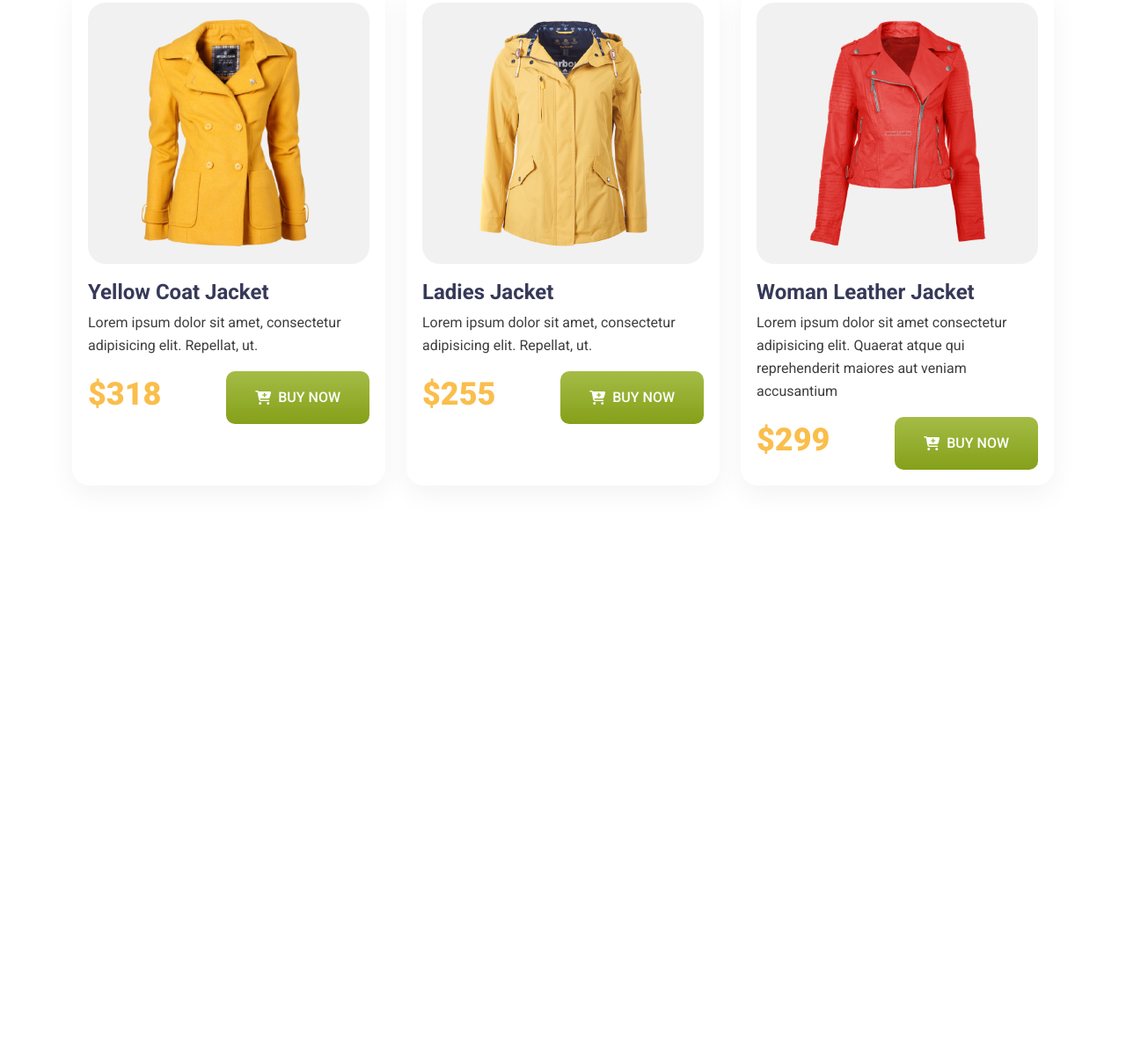
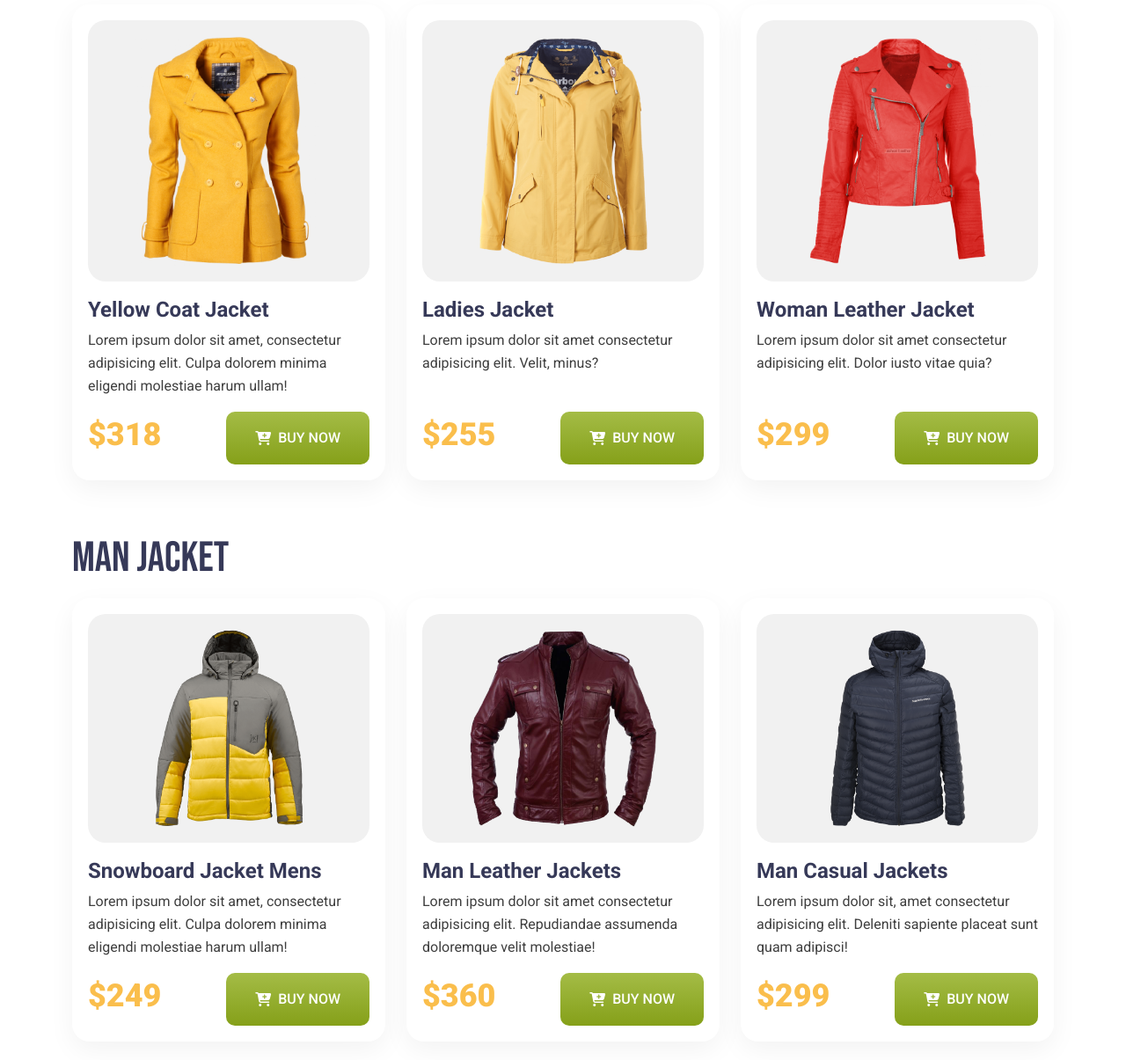
Before and after one commit to Habidhossen/Penguin-Fashion, a plain HTML site: page index.html in a window 1280 px wide. Shown: the part 929-2134 px from the top of the page at 88% size. Before the commit the page ends 1529 px from the top, so only its background shows below. Drawn offline with Linux system fonts and the light colour scheme.

Commit message:
code added

```diff
--- a/css/style.css
+++ b/css/style.css
@@ -10,6 +10,9 @@ Common Styles or Utilities
 -------------------------- */
 body {
   font-family: "Roboto", sans-serif;
+}
+section {
+  margin: 60px 0;
 }
 
 /* --------------------------
--- a/index.html
+++ b/index.html
@@ -30,7 +30,7 @@
   </head>
   <body>
     <!-- =======================
-          Header part start
+           Header part
     ======================= -->
     <header>
       <!-- navbar -->
@@ -90,12 +90,15 @@
         </div>
       </div>
     </header>
+
     <!-- =======================
-          main part start
+            Main part
     ======================= -->
     <main>
-      <div class="container my-5">
-        <h1 class="category-title">WOMAN JACKET</h1>
+      <!-- women collection start here -->
+      <section>
+        <div class="container">
+          <h1 class="category-title mb-3">WOMAN JACKET</h1>
           <div class="row row-cols-1 row-cols-md-3 g-4">
             <div class="col">
               <!-- card start -->
@@ -105,14 +108,16 @@
                     <img src="images/jacket-1.png" class="w-75" lt="" />
                   </div>
                 </div>
+                <div class="card-body p-0">
                   <div class="custom-card-title">
                     <h1>Yellow Coat Jacket</h1>
                   </div>
                   <div class="custom-card-text">
                     <p>
                       Lorem ipsum dolor sit amet, consectetur adipisicing elit.
-                  Repellat, ut.
+                      Culpa dolorem minima eligendi molestiae harum ullam!
                     </p>
+                  </div>
                 </div>
                 <div class="custom-card-footer">
                   <div class="price">
@@ -135,14 +140,16 @@
                     <img src="images/jacket-2.png" class="w-75" lt="" />
                   </div>
                 </div>
+                <div class="card-body p-0">
                   <div class="custom-card-title">
                     <h1>Ladies Jacket</h1>
                   </div>
                   <div class="custom-card-text">
                     <p>
-                  Lorem ipsum dolor sit amet, consectetur adipisicing elit.
-                  Repellat, ut.
+                      Lorem ipsum dolor sit amet consectetur adipisicing elit.
+                      Velit, minus?
                     </p>
+                  </div>
                 </div>
                 <div class="custom-card-footer">
                   <div class="price">
@@ -165,14 +172,16 @@
                     <img src="images/jacket-3.png" class="w-75" lt="" />
                   </div>
                 </div>
+                <div class="card-body p-0">
                   <div class="custom-card-title">
                     <h1>Woman Leather Jacket</h1>
                   </div>
                   <div class="custom-card-text">
                     <p>
                       Lorem ipsum dolor sit amet consectetur adipisicing elit.
-                  Quaerat atque qui reprehenderit maiores aut veniam accusantium
+                      Dolor iusto vitae quia?
                     </p>
+                  </div>
                 </div>
                 <div class="custom-card-footer">
                   <div class="price">
@@ -189,9 +198,118 @@
             </div>
           </div>
         </div>
+      </section>
+      <!-- women collection end here -->
+
+      <!-- man collection start here -->
+      <section>
+        <div class="container">
+          <h1 class="category-title mb-3">MAN JACKET</h1>
+          <div class="row row-cols-1 row-cols-md-3 g-4">
+            <div class="col">
+              <!-- card start -->
+              <div class="custom-card h-100">
+                <div class="custom-card-img-bg">
+                  <div class="custom-card-img">
+                    <img src="images/jacket-4.png" class="w-75" lt="" />
+                  </div>
+                </div>
+                <div class="card-body p-0">
+                  <div class="custom-card-title">
+                    <h1>Snowboard Jacket Mens</h1>
+                  </div>
+                  <div class="custom-card-text">
+                    <p>
+                      Lorem ipsum dolor sit amet, consectetur adipisicing elit.
+                      Culpa dolorem minima eligendi molestiae harum ullam!
+                    </p>
+                  </div>
+                </div>
+                <div class="custom-card-footer">
+                  <div class="price">
+                    <h2>$249</h2>
+                  </div>
+                  <div class="button">
+                    <a class="buy-now-btn" href=""
+                      ><i class="fas fa-cart-plus"></i
+                      ><span style="margin-left: 8px">BUY NOW</span></a
+                    >
+                  </div>
+                </div>
+              </div>
+            </div>
+            <div class="col">
+              <!-- card start -->
+              <div class="custom-card h-100">
+                <div class="custom-card-img-bg">
+                  <div class="custom-card-img">
+                    <img src="images/jacket-5.png" class="w-75" lt="" />
+                  </div>
+                </div>
+                <div class="card-body p-0">
+                  <div class="custom-card-title">
+                    <h1>Man Leather Jackets</h1>
+                  </div>
+                  <div class="custom-card-text">
+                    <p>
+                      Lorem ipsum dolor sit amet consectetur adipisicing elit.
+                      Repudiandae assumenda doloremque velit molestiae!
+                    </p>
+                  </div>
+                </div>
+                <div class="custom-card-footer">
+                  <div class="price">
+                    <h2>$360</h2>
+                  </div>
+                  <div class="button">
+                    <a class="buy-now-btn" href=""
+                      ><i class="fas fa-cart-plus"></i
+                      ><span style="margin-left: 8px">BUY NOW</span></a
+                    >
+                  </div>
+                </div>
+              </div>
+            </div>
+            <div class="col">
+              <!-- card start -->
+              <div class="custom-card h-100">
+                <div class="custom-card-img-bg">
+                  <div class="custom-card-img">
+                    <img src="images/jacket-6.png" class="w-75" lt="" />
+                  </div>
+                </div>
+                <div class="card-body p-0">
+                  <div class="custom-card-title">
+                    <h1>Man Casual Jackets</h1>
+                  </div>
+                  <div class="custom-card-text">
+                    <p>
+                      Lorem ipsum dolor sit, amet consectetur adipisicing elit.
+                      Deleniti sapiente placeat sunt quam adipisci!
+                    </p>
+                  </div>
+                </div>
+                <div class="custom-card-footer">
+                  <div class="price">
+                    <h2>$299</h2>
+                  </div>
+                  <div class="button">
+                    <a class="buy-now-btn" href=""
+                      ><i class="fas fa-cart-plus"></i
+                      ><span style="margin-left: 8px">BUY NOW</span></a
+                    >
+                  </div>
+                </div>
+              </div>
+            </div>
+          </div>
+        </div>
+      </section>
+      <!-- man collection end here -->
     </main>
+
     <!-- =======================
-          Footer part start
+            Footer part
     ======================= -->
     <footer></footer>
 
```
Lines whose indentation alone changed are shown as unchanged.
